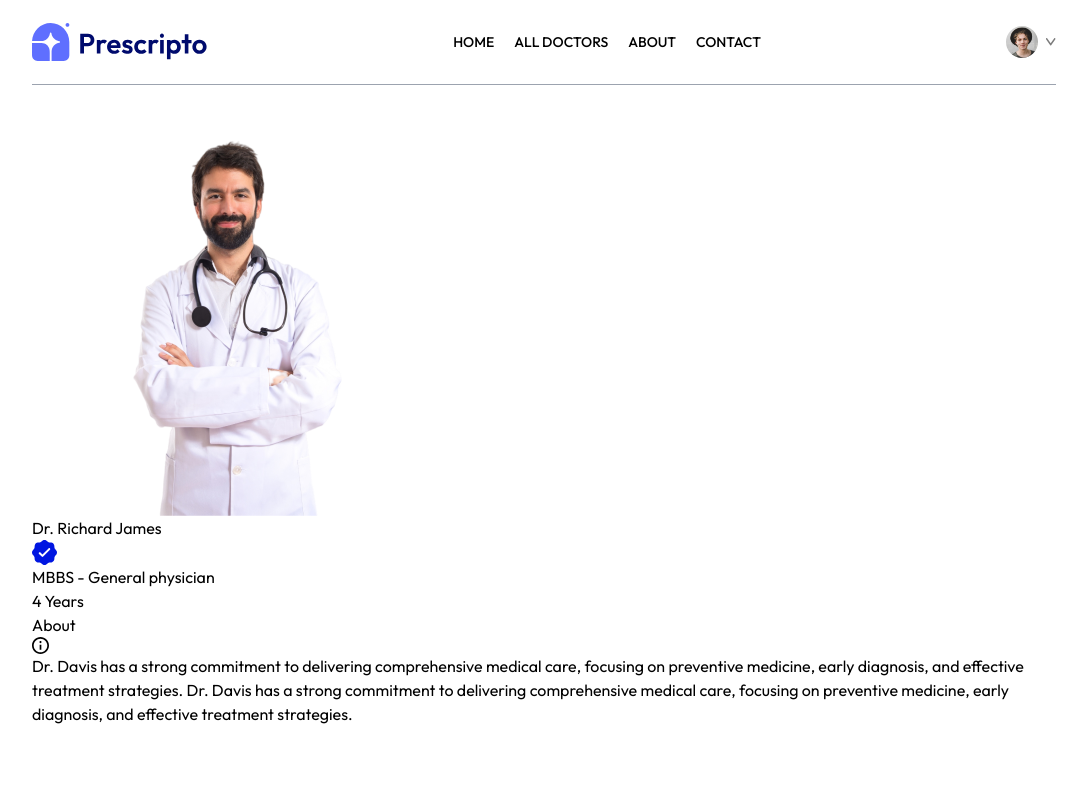
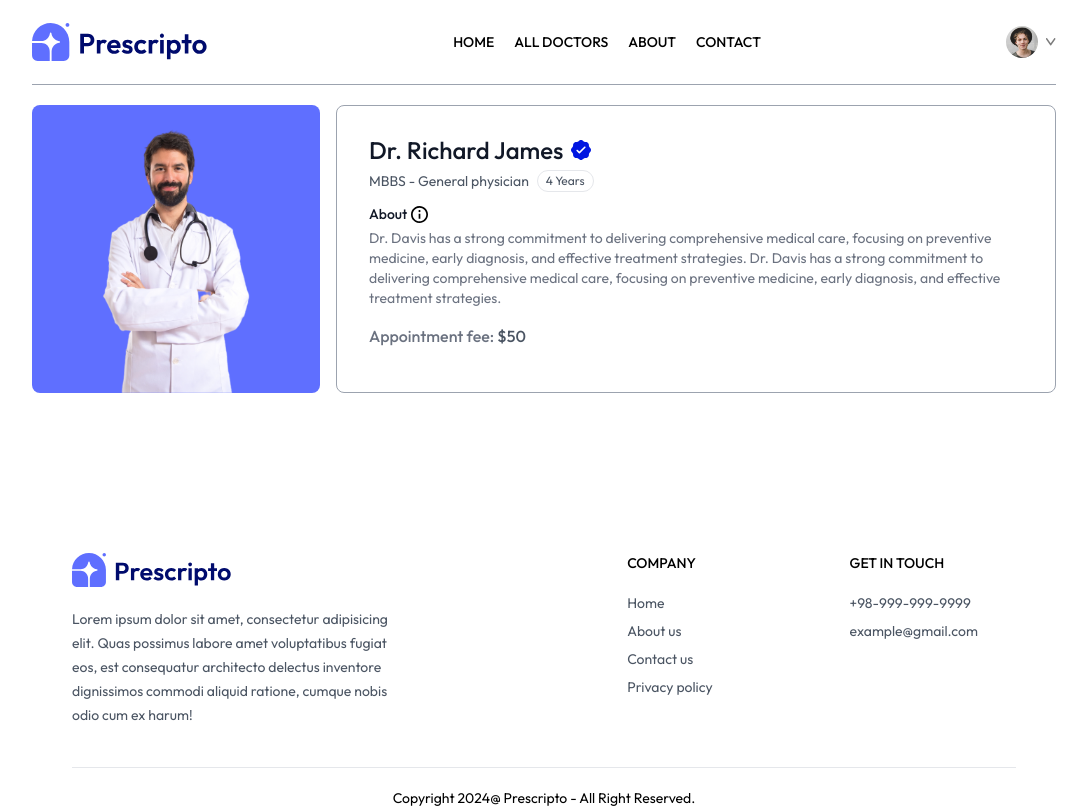
Before and after one commit to IsmaeilSaberi/dr-appointment-booking-app, a React (Vite) app in the folder frontend/: page /appointment/1 in a window 1280 px wide. Shown: the top 808 px of the page, without its empty margins (96-1183 px from the left). Built offline with nearby package versions, Linux system fonts and the light colour scheme.

Commit message:
completeing doctor details

```diff
--- a/frontend/src/context/AppContext.jsx
+++ b/frontend/src/context/AppContext.jsx
@@ -4,8 +4,11 @@ import { doctors } from "../assets/assets";
 export const AppContext = createContext();
 
 const AppContextProvider = (props) => {
+  const currencySymbol = "$";
+
   const value = {
     doctors,
+    currencySymbol,
   };
 
   return (
--- a/frontend/src/pages/Appointment.jsx
+++ b/frontend/src/pages/Appointment.jsx
@@ -6,7 +6,7 @@ import { assets } from "../assets/assets";
 const Appointment = () => {
   const { docId } = useParams();
 
-  const { doctors } = useContext(AppContext);
+  const { doctors, currencySymbol } = useContext(AppContext);
   const [docInfo, setDocInfo] = useState(null);
 
   const fetchDocInfo = () => {
@@ -21,29 +21,45 @@ const Appointment = () => {
   return (
     docInfo && (
       <div>
-        {/* Doctor Dtails */}
-        <div>
+        {/* Doctor Details */}
+        <div className="flex flex-col sm:flex-row gap-4">
           <div>
-            <img src={docInfo.image} alt="" />
+            <img
+              className="bg-primary w-full sm:max-w-72 rounded-lg"
+              src={docInfo.image}
+              alt=""
+            />
           </div>
-          <div>
+          <div className="flex-1 border border-gray-400 rounded-lg p-8 py-7 bg-white mx-2 sm:mx-0 mt-[-80px] sm:mt-0">
             {/* Doc info like name degree and .... */}
-            <p>
-              {docInfo.name} <img src={assets.verified_icon} alt="" />
+            <p className="flex items-center gap-2 text-2xl font-medium text-gray-900">
+              {docInfo.name}{" "}
+              <img className="w-5" src={assets.verified_icon} alt="" />
             </p>
-            <div>
+            <div className="flex items-center gap-2 text-sm mt-1 text-gray-600">
               <p>
                 {docInfo.degree} - {docInfo.speciality}
               </p>
-              <button>{docInfo.experience}</button>
+              <button className="py-0.5 px-2 border text-xs rounded-full">
+                {docInfo.experience}
+              </button>
             </div>
             {/* Doctor About */}
             <div>
-              <p>
+              <p className="flex items-center gap-1 text-sm font-medium text-gray-900 mt-3">
                 About <img src={assets.info_icon} alt="" />
               </p>
-              <p>{docInfo.about}</p>
+              <p className="text-sm text-gray-500 max-w-[700px] mt-1">
+                {docInfo.about}
+              </p>
             </div>
+            <p className="text-gray-500 font-medium mt-4">
+              Appointment fee:{" "}
+              <span className="text-gray-600">
+                {currencySymbol}
+                {docInfo.fees}
+              </span>
+            </p>
           </div>
         </div>
       </div>
```
